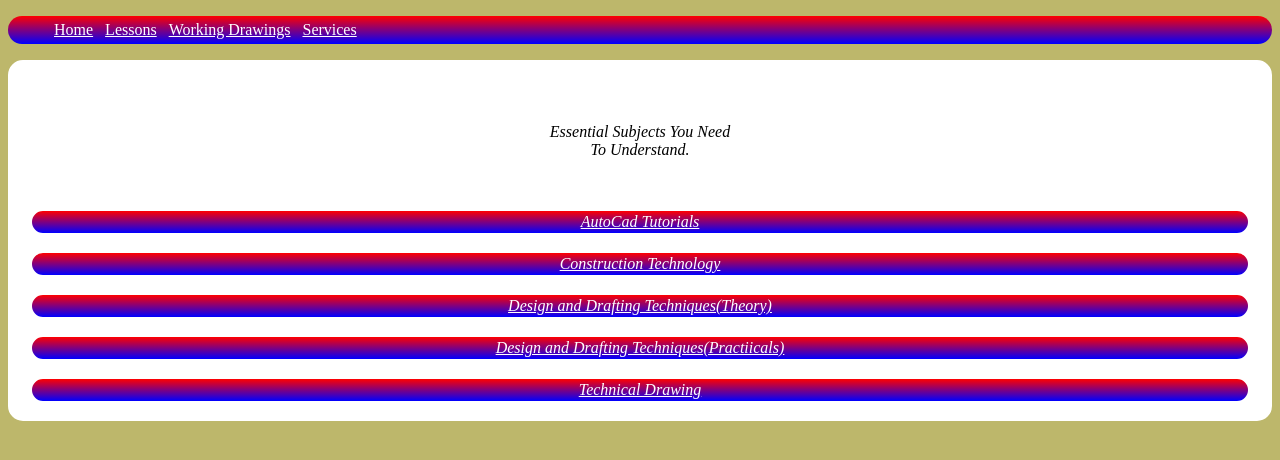
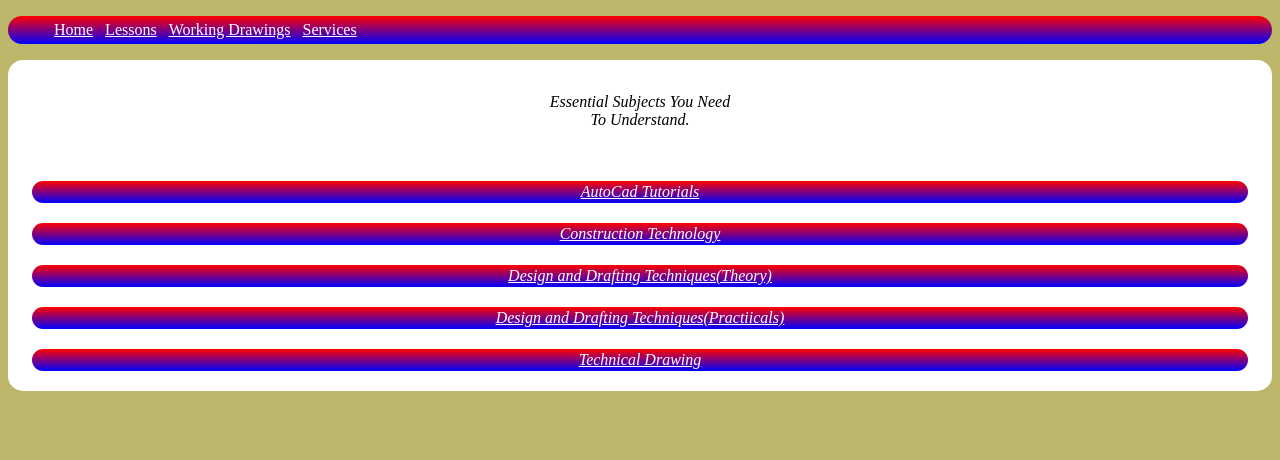
Before and after one commit to SethM28/Help-Me-Draft, a plain HTML site: page pages/lessons.html in a window 1280 px wide. Drawn offline with Linux system fonts and the light colour scheme.

Commit message:
Update lessonslink.css

```diff
--- a/css/lessonslink.css
+++ b/css/lessonslink.css
@@ -14,5 +14,5 @@
 #div {background-color:white;
      border:2px solid white;
      border-radius:15px;
-     padding-top:45px;
+     padding-top:15px;
      }
```
